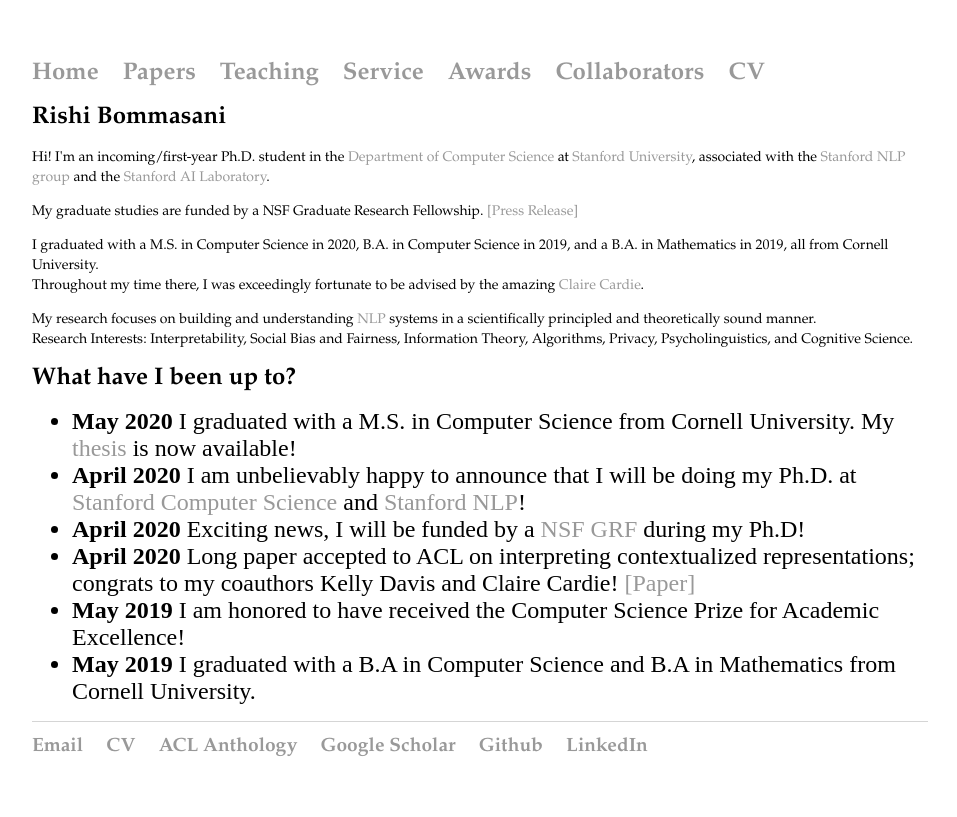
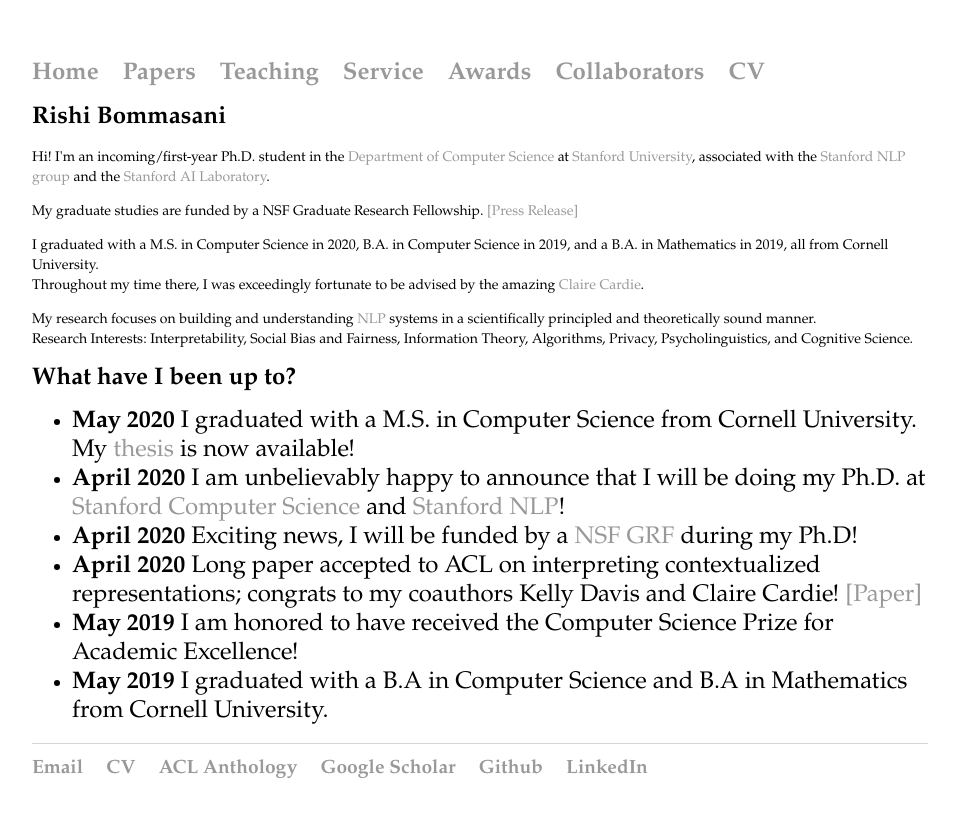
Before and after one commit to rishibommasani/rishibommasani.github.io, a Jekyll site: the page built from index.html, in a window 1280 px wide. Shown: the top 817 px of the page, without its empty margins (160-1117 px from the left). Built offline with Jekyll 4.4.1, drawn with Linux system fonts in a browser that asks for light colours.

Commit message:
Update main.css

```diff
--- a/css/main.css
+++ b/css/main.css
@@ -9,14 +9,17 @@
     font-weight: bold;
 }
 nav ul li, footer ul li {
+    font-family: Palatino, "Palatino Linotype", "Palatino LT STD", "Book Antiqua", Georgia, serif;
     display: inline;
     margin-right: 20px;
 }
 a {
+    font-family: Palatino, "Palatino Linotype", "Palatino LT STD", "Book Antiqua", Georgia, serif;
     text-decoration: none;
     color: #999;
 }
 a:hover {
+    font-family: Palatino, "Palatino Linotype", "Palatino LT STD", "Book Antiqua", Georgia, serif;
     text-decoration: underline;
 }
 h1 { font-family: Palatino, "Palatino Linotype", "Palatino LT STD", "Book Antiqua", Georgia, serif; font-size: 24px; font-style: normal; font-variant: normal; font-weight: 700; line-height: 26.4px; }
@@ -26,10 +29,12 @@
 blockquote { font-family: Palatino, "Palatino Linotype", "Palatino LT STD", "Book Antiqua", Georgia, serif; font-size: 21px; font-style: normal; font-variant: normal; font-weight: 400; line-height: 30px; }
 pre { font-family: Palatino, "Palatino Linotype", "Palatino LT STD", "Book Antiqua", Georgia, serif; font-size: 13px; font-style: normal; font-variant: normal; font-weight: 400; line-height: 18.5714px; }
 footer {
+    font-family: Palatino, "Palatino Linotype", "Palatino LT STD", "Book Antiqua", Georgia, serif;
     border-top: 1px solid #d5d5d5;
     font-size: .8em;
 }
 
 ul li {
+    font-family: Palatino, "Palatino Linotype", "Palatino LT STD", "Book Antiqua", Georgia, serif;
     font-size: 1.5em;
 }
```
